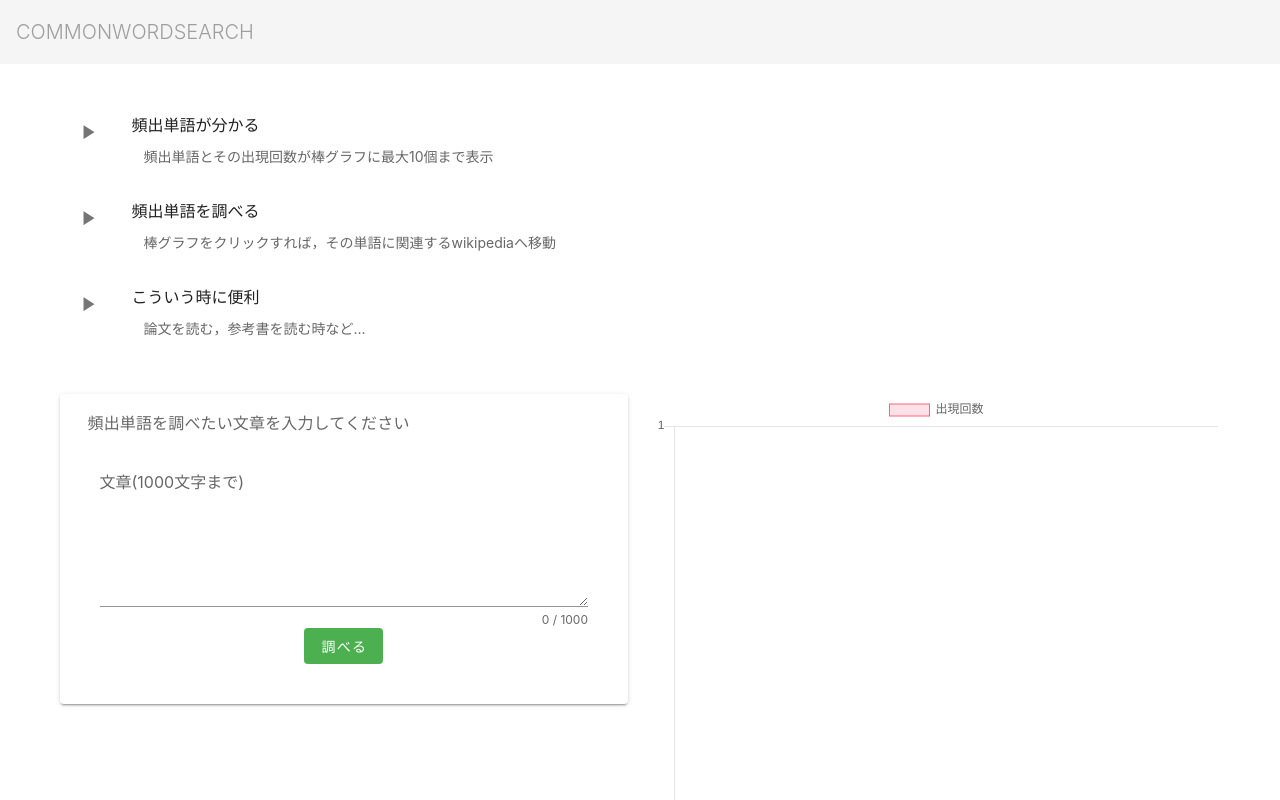
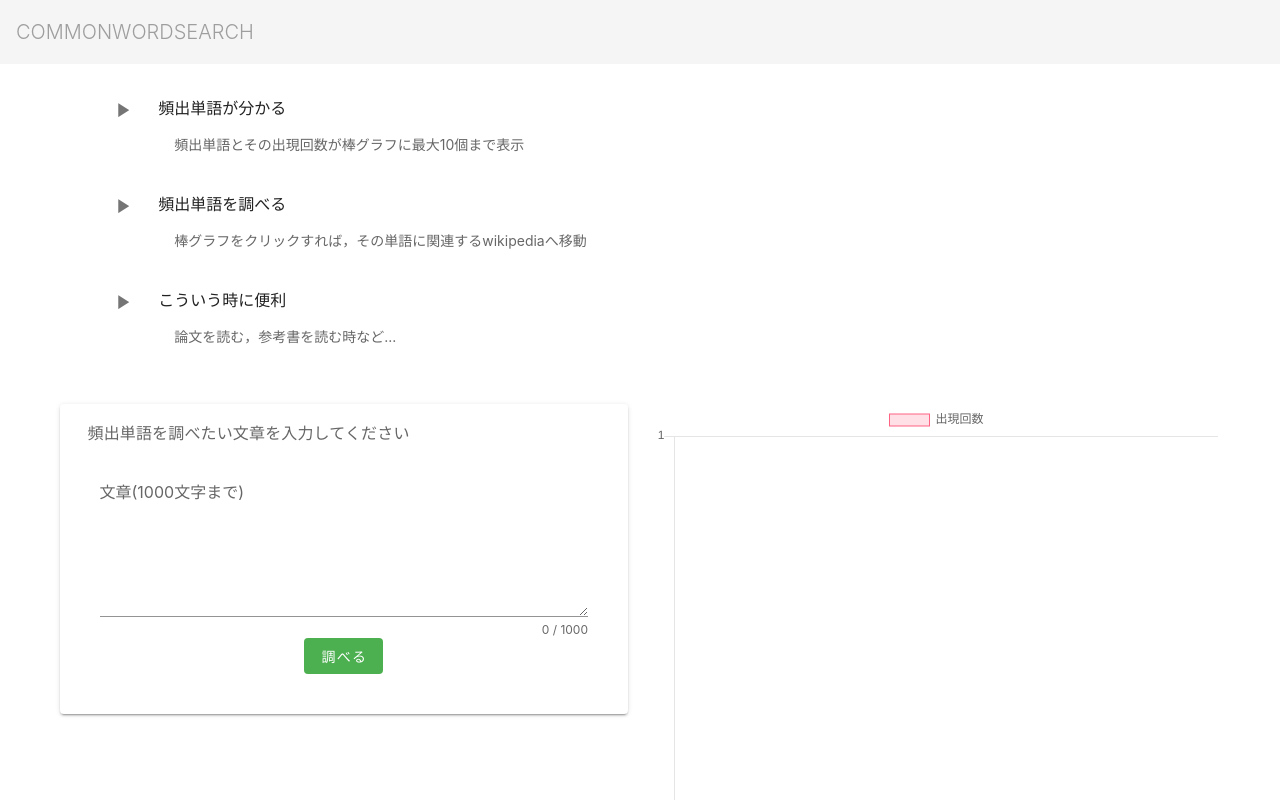
Before and after one commit to mayukorin/com_word_app_ver_2, a Vue app in the folder frontend/: page / in a window 1280 px wide. Shown: the top 800 px of the page. Built offline with nearby package versions, Linux system fonts and the light colour scheme.

Commit message:
Modify explain

```diff
--- a/frontend/src/components/templates/SentenceView.vue
+++ b/frontend/src/components/templates/SentenceView.vue
@@ -1,30 +1,26 @@
 <template>
   <div id="sentence-view">
+  <div class="ma-5">
+    <div v-for="ex in explain" :key="ex.heading">
+      <v-container>
+        <v-row>
+          <v-col cols="1" class="text-right">
+            <v-icon>mdi-play</v-icon>
+          </v-col>
+          <v-col cols="11">
+            <div>
+              {{ ex.heading }}
+            </div>
+            <v-subheader>
+              {{ ex.detail }}
+            </v-subheader>
+          </v-col>
+        </v-row>
+      </v-container>
+    </div>
+  </div>
     <v-container class="my-5">
       <v-row>
-        <v-col cols="12">
-          <v-list>
-            <v-list-item v-for="ex in explain" :key="ex.heading">
-              <v-list-item-icon>
-                <v-icon>mdi-play</v-icon>
-              </v-list-item-icon>
-              <v-list-item-content>
-                <v-list-item-title>
-                  {{ ex.heading }}
-                </v-list-item-title>
-                <v-list-item-subtitle>
-                  <v-container>
-                    <v-row>
-                      <v-col cols="12">
-                        {{ ex.detail }}
-                      </v-col>
-                    </v-row>
-                  </v-container>
-                </v-list-item-subtitle>
-              </v-list-item-content>
-            </v-list-item>
-          </v-list>
-        </v-col>
         <v-col cols="12" md="6">
           <SentenceCard />
         </v-col>
```
